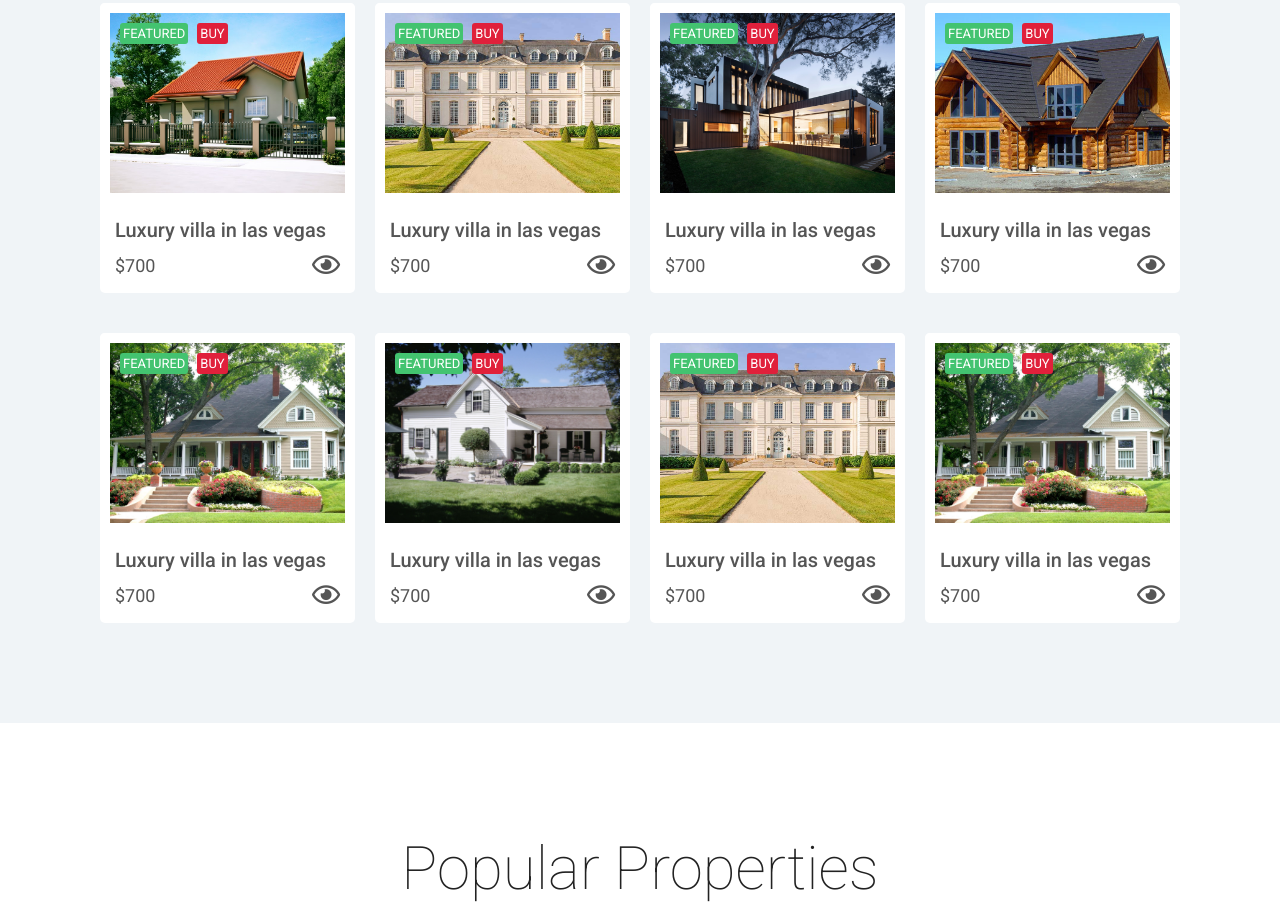
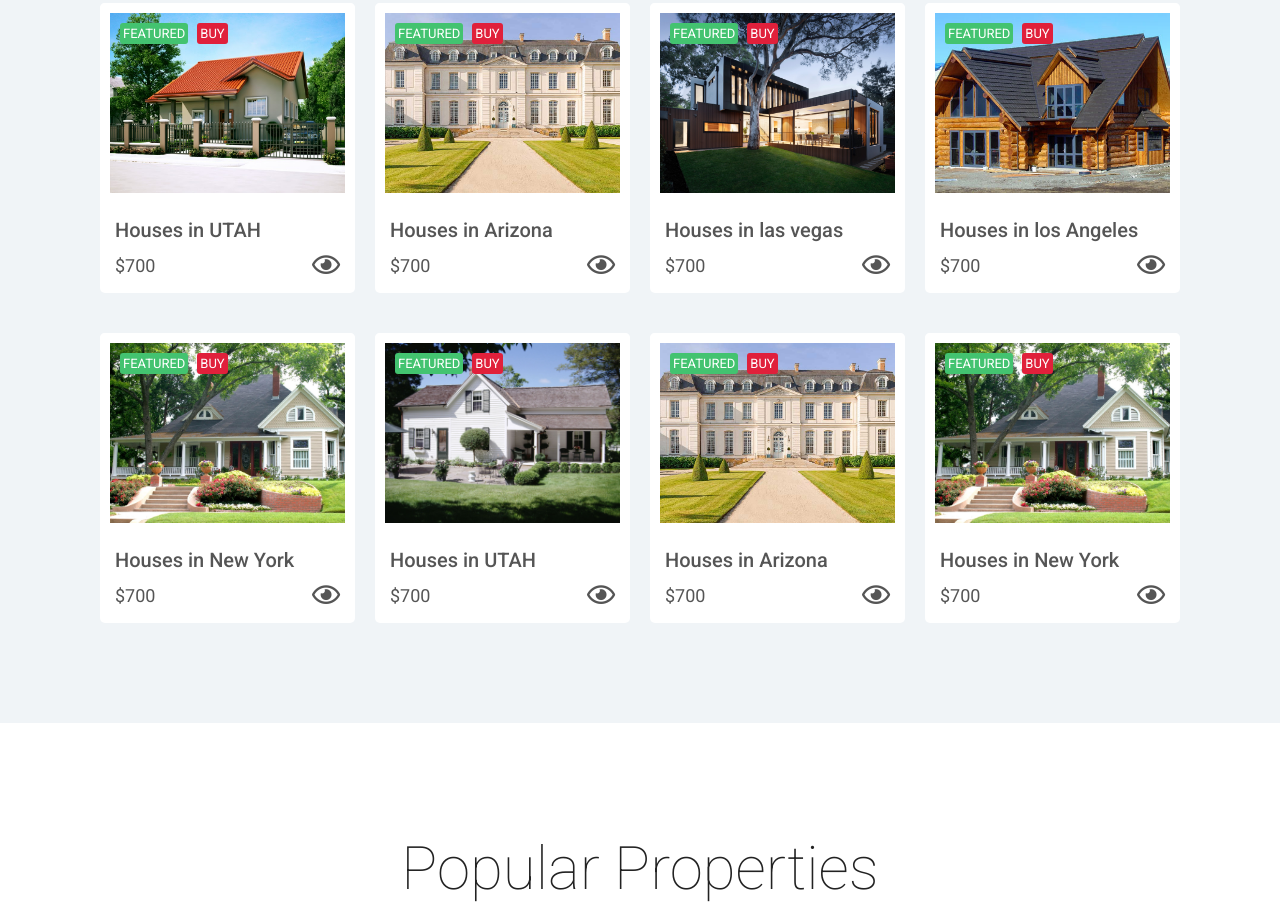
Before and after one commit to devTayssire/designing-house-renting-website, a plain HTML site: page index.html in a window 1280 px wide. Shown: the part 1067-1974 px from the top of the page. Drawn offline with nearby package versions, Linux system fonts and the light colour scheme.

Commit message:
renting houses

```diff
--- a/index.html
+++ b/index.html
@@ -107,7 +107,7 @@
             </div>
           </div>
           <div class="bottom">
-            <p>Luxury villa in las vegas</p>
+            <p>Houses in UTAH</p>
             <div>
               <span>$700</span>
               <span><i class="far fa-eye"></i></span>
@@ -125,7 +125,7 @@
             </div>
           </div>
           <div class="bottom">
-            <p>Luxury villa in las vegas</p>
+            <p>Houses in Arizona</p>
             <div>
               <span>$700</span>
               <span><i class="far fa-eye"></i></span>
@@ -143,7 +143,7 @@
             </div>
           </div>
           <div class="bottom">
-            <p>Luxury villa in las vegas</p>
+            <p>Houses in las vegas</p>
             <div>
               <span>$700</span>
               <span><i class="far fa-eye"></i></span>
@@ -161,7 +161,7 @@
             </div>
           </div>
           <div class="bottom">
-            <p>Luxury villa in las vegas</p>
+            <p>Houses in los Angeles</p>
             <div>
               <span>$700</span>
               <span><i class="far fa-eye"></i></span>
@@ -179,7 +179,7 @@
             </div>
           </div>
           <div class="bottom">
-            <p>Luxury villa in las vegas</p>
+            <p>Houses in New York</p>
             <div>
               <span>$700</span>
               <span><i class="far fa-eye"></i></span>
@@ -197,7 +197,7 @@
             </div>
           </div>
           <div class="bottom">
-            <p>Luxury villa in las vegas</p>
+            <p>Houses in UTAH</p>
             <div>
               <span>$700</span>
               <span><i class="far fa-eye"></i></span>
@@ -215,7 +215,7 @@
             </div>
           </div>
           <div class="bottom">
-            <p>Luxury villa in las vegas</p>
+            <p>Houses in Arizona</p>
             <div>
               <span>$700</span>
               <span><i class="far fa-eye"></i></span>
@@ -233,7 +233,7 @@
             </div>
           </div>
           <div class="bottom">
-            <p>Luxury villa in las vegas</p>
+            <p>Houses in New York</p>
             <div>
               <span>$700</span>
               <span><i class="far fa-eye"></i></span>
@@ -308,7 +308,7 @@
             </div>
           </div>
           <div class="bottom">
-            <p>Luxury villa in las vegas</p>
+            <p>Houses in Arizona</p>
             <div>
               <span>$700</span>
               <span><i class="far fa-eye"></i></span>
@@ -326,7 +326,7 @@
             </div>
           </div>
           <div class="bottom">
-            <p>Luxury villa in las vegas</p>
+            <p>Houses in UTAH</p>
             <div>
               <span>$700</span>
               <span><i class="far fa-eye"></i></span>
@@ -344,7 +344,7 @@
             </div>
           </div>
           <div class="bottom">
-            <p>Luxury villa in las vegas</p>
+            <p>Houses in New York</p>
             <div>
               <span>$700</span>
               <span><i class="far fa-eye"></i></span>
@@ -362,7 +362,7 @@
             </div>
           </div>
           <div class="bottom">
-            <p>Luxury villa in las vegas</p>
+            <p>Houses in California</p>
             <div>
               <span>$700</span>
               <span><i class="far fa-eye"></i></span>
```
